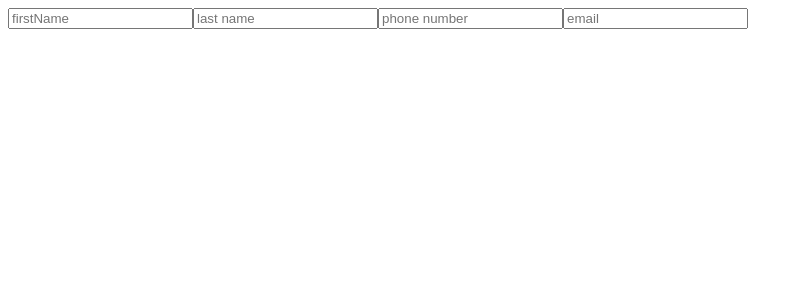
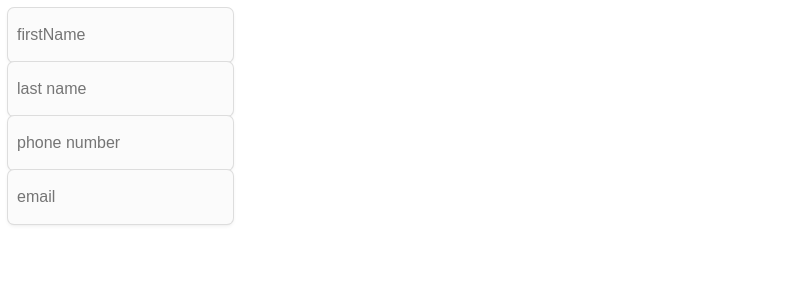
Before and after one commit to carlos-escamilla33/cv_app, a React (Vite) app: page / in a window 1280 px wide. Shown: the top 300 px of the page, without its empty margins (0-804 px from the left). Built offline with nearby package versions, Linux system fonts and the light colour scheme.

Commit message:
imported css into ProfileInput

```diff
--- a/src/App.jsx
+++ b/src/App.jsx
@@ -3,8 +3,7 @@ import { FormBuilderContainer } from "./components"
 function App() {
 
   return (
-    <FormBuilderContainer>
-    </FormBuilderContainer>
+    <FormBuilderContainer />
   )
 }
 
--- a/src/components/ProfileInput/ProfileInput.css
+++ b/src/components/ProfileInput/ProfileInput.css
@@ -0,0 +1,14 @@
+
+.profile-input {
+    padding: 7px;
+    border-radius: 6px;
+    font-size: 16px;
+    background: #fbfbfb;
+    border: 2px solid transparent;
+    height: 36px;
+    box-shadow: 0 0 0 1px #dddddd, 0 2px 4px 0 rgb(0 0 0 / 7%), 0 1px 1.5px 0 rgb(0 0 0 / 5%);
+    :focus{
+        border: 2px solid #000;
+        border-radius: 4px;
+    }
+}
--- a/src/components/ProfileInput/ProfileInput.jsx
+++ b/src/components/ProfileInput/ProfileInput.jsx
@@ -1,9 +1,17 @@
+import "./ProfileInput.css";
 
 function ProfileInput({type, placeholder, name, handleInputChange, value }) {
 
     return (
-        <input type={type} placeholder={placeholder} name={name}
-         onChange={handleInputChange} value={value}/>
+        <div>
+            <input className="profile-input"
+                type={type}
+                placeholder={placeholder}
+                name={name}
+                onChange={handleInputChange}
+                value={value}
+            />
+        </div>
     )
 }
 
```
